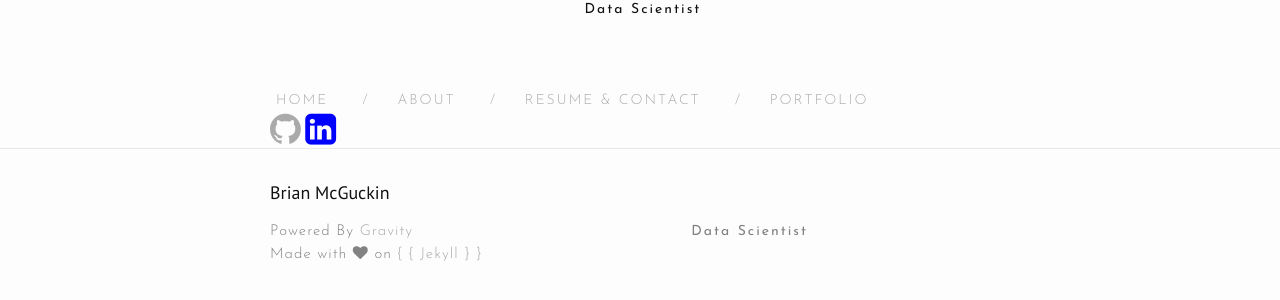
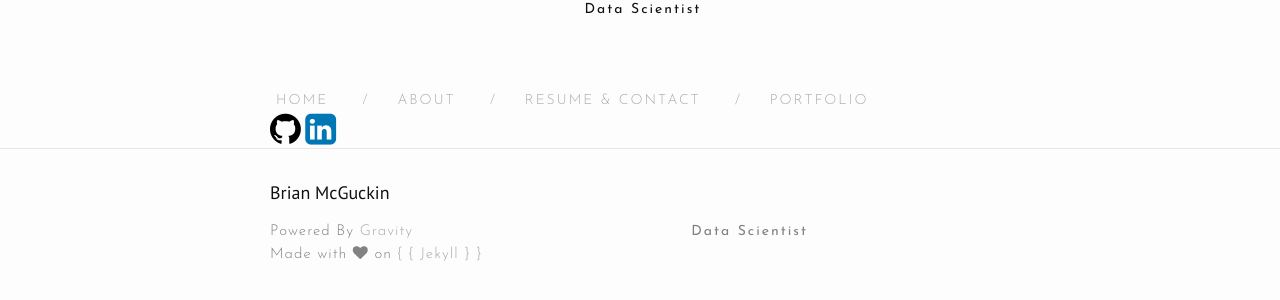
Before and after one commit to brianmcguckin/brianmcguckin.github.io, a Jekyll site: the page built from contact.md, in a window 1280 px wide. Shown: the part 161-461 px from the top of the page. Built offline with Jekyll 4.4.1, drawn with Linux system fonts in a browser that asks for light colours; nearby versions of some CDN libraries.

Commit message:
button colors

```diff
--- a/contact.md
+++ b/contact.md
@@ -10,10 +10,10 @@ tagline: "Brian McGuckin: Resume & Contact"
 
 <body>
 <a href="https://github.com/brianmcguckin">
-  <i class="fa fa-github" style="font-size:36px"></i>
+  <i class="fa fa-github" style="font-size:36px;color:black"></i>
 </a>
 
 <a href="https://www.linkedin.com/in/bmcguckin/">
-  <i class="fa fa-linkedin-square" style="font-size:36px;color:blue"></i>
+  <i class="fa fa-linkedin-square" style="font-size:36px;color:#0077B5"></i>
 </a>
 </body>
```
